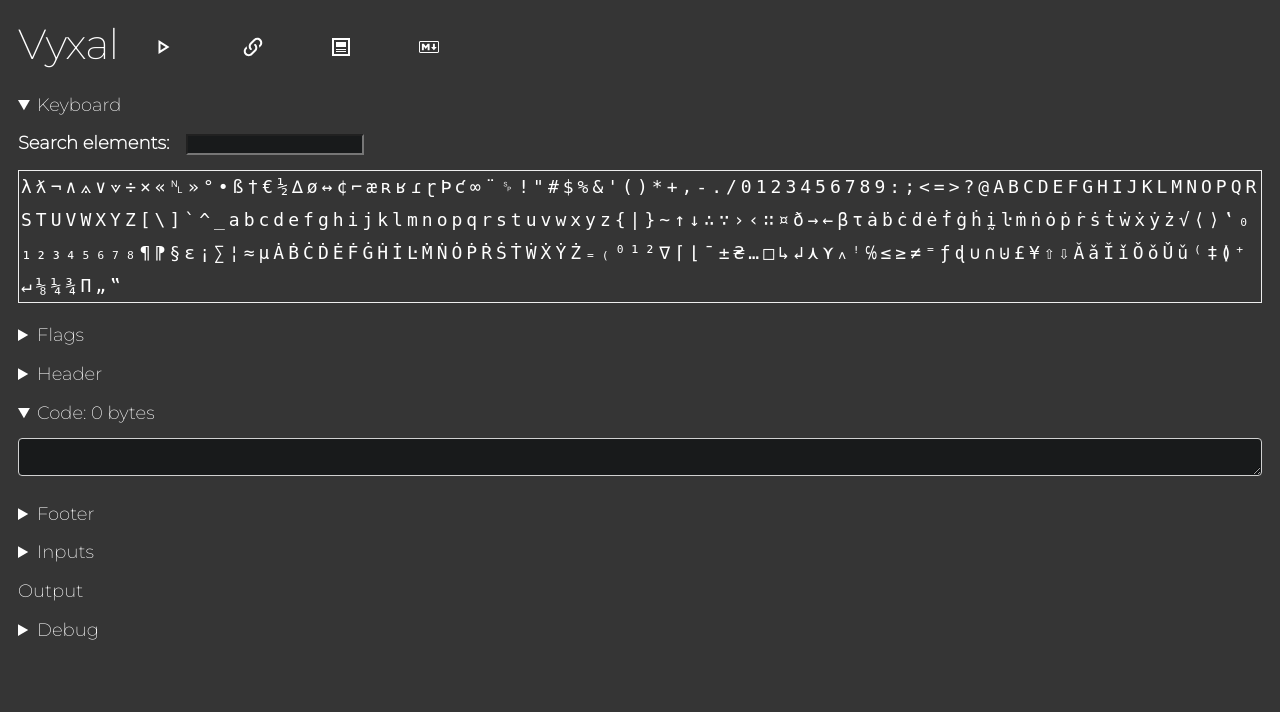
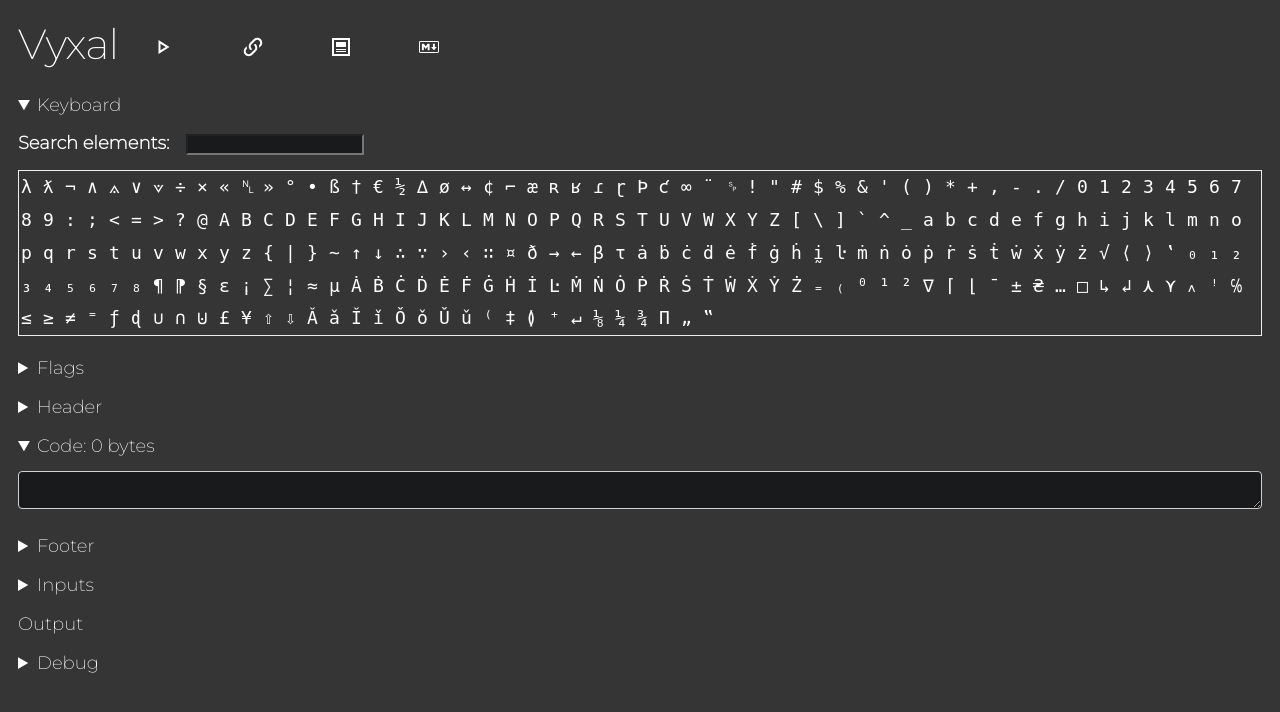
Before and after one commit to Vyxal/Vyxal, a Flask app: page / in a window 1280 px wide, after a click on "Keyboard". Shown: the top 712 px of the page. Run offline with Flask 2, Linux system fonts and the light colour scheme.

Commit message:
good sitr changr

```diff
--- a/templates/main.html
+++ b/templates/main.html
@@ -69,6 +69,7 @@
             cursor:crosshair;
             font-family: 'DejaVu Sans Mono', monospace;
             color: white;
+            width: 1em;
 
         }
         .key:hover {
```
